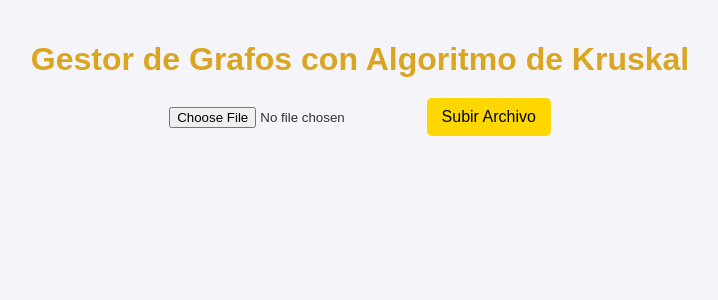
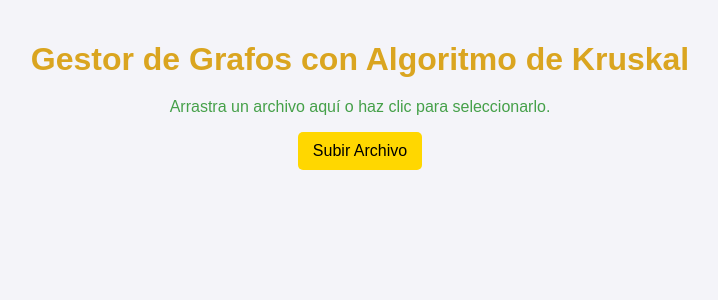
Before and after one commit to Darkas-Overgold/Programming---IPAE---Primer-Ciclo---TF, a Flask app: page / in a window 1280 px wide. Shown: the top 300 px of the page, without its empty margins (280-998 px from the left). Run offline with Flask 3, Linux system fonts and the light colour scheme.

Commit message:
Update index.html

```diff
--- a/templates/index.html
+++ b/templates/index.html
@@ -1,25 +1,30 @@
 <!DOCTYPE html>
-<html lang="es">
+<html lang="SP">
 <head>
     <meta charset="UTF-8">
     <meta name="viewport" content="width=device-width, initial-scale=1.0">
     <title>Gestor de Grafos</title>
     <link rel="stylesheet" href="{{ url_for('static', filename='styles.css') }}">
-    <!-- Favicon -->
     <link rel="icon" type="image/png" href="{{ url_for('static', filename='grafo.png') }}">
 </head>
 <body>
     <h1>Gestor de Grafos con Algoritmo de Kruskal</h1>
-    <!-- Formulario de carga de archivo -->
+
+    <!-- Área de arrastrar y soltar -->
+    <div id="drag-drop-area">
+        <p>Arrastra un archivo aquí o <span id="file-input-trigger">haz clic para seleccionarlo</span>.</p>
+        <input type="file" id="file-input" name="file" accept=".csv, .xlsx" hidden>
+    </div>
+
+    <!-- Botón para subir archivo -->
     <form id="upload-form" method="POST" enctype="multipart/form-data">
-        <input type="file" name="file" required>
-        <button type="submit">Subir Archivo</button>
+        <button type="button" id="upload-button">Subir Archivo</button>
     </form>
+
     <!-- Resultados del grafo -->
     <div id="results" style="display:none;">
         <h2>Resultados del Grafo</h2>
         <p id="peso_total"></p>
-        <!-- Contenedor de los gráficos -->
         <div class="grafico-container">
             <div class="grafico-box">
                 <h3>Grafo Completo</h3>
@@ -32,10 +37,12 @@
         </div>
         <a href="/">Volver a la página principal</a>
     </div>
+
     <!-- Mensaje de error -->
     <div id="error-message" style="display:none;">
         <p>No se proporcionó un archivo válido o hubo un error al procesar los datos.</p>
     </div>
+
     <script src="{{ url_for('static', filename='script.js') }}"></script>
 </body>
 </html>
```
